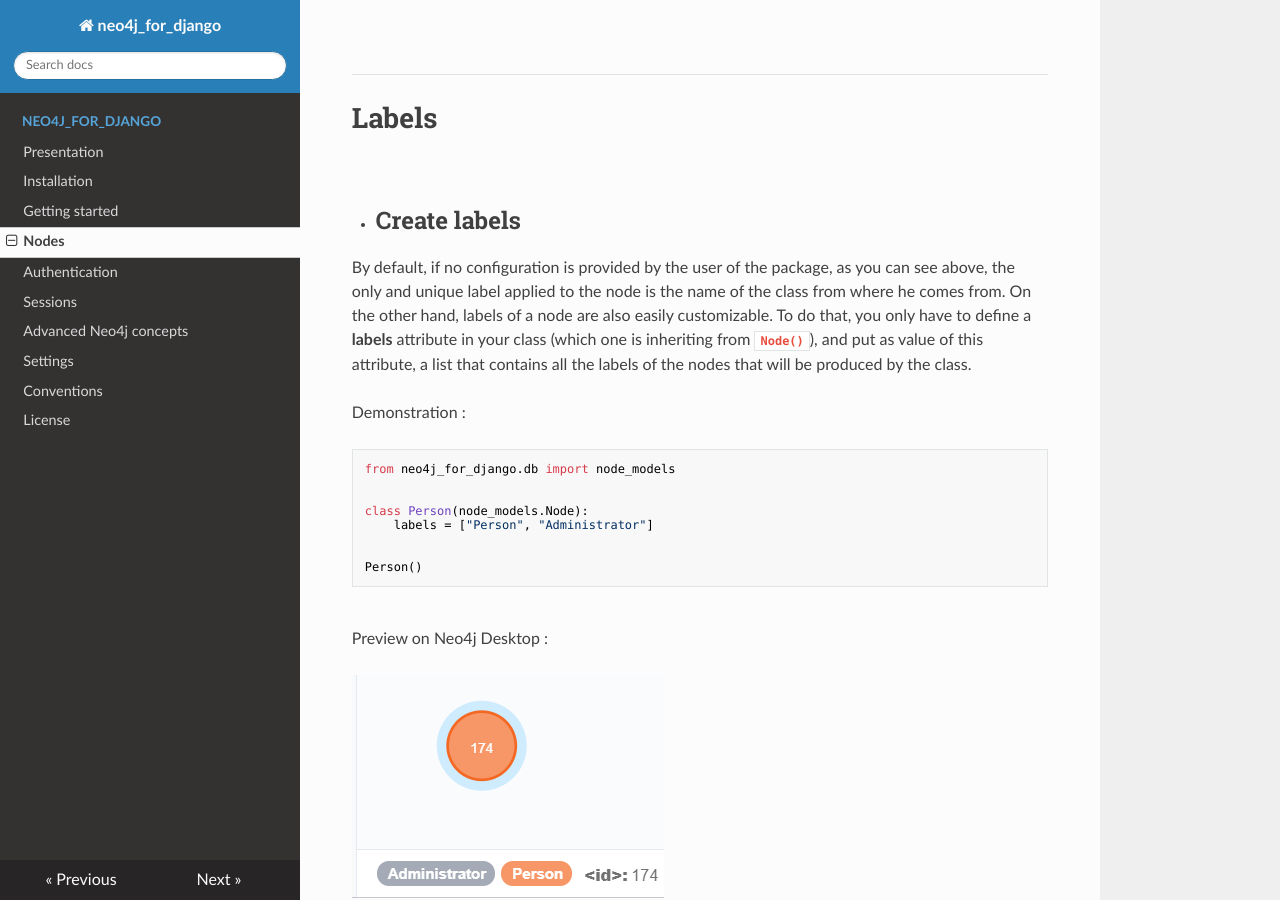
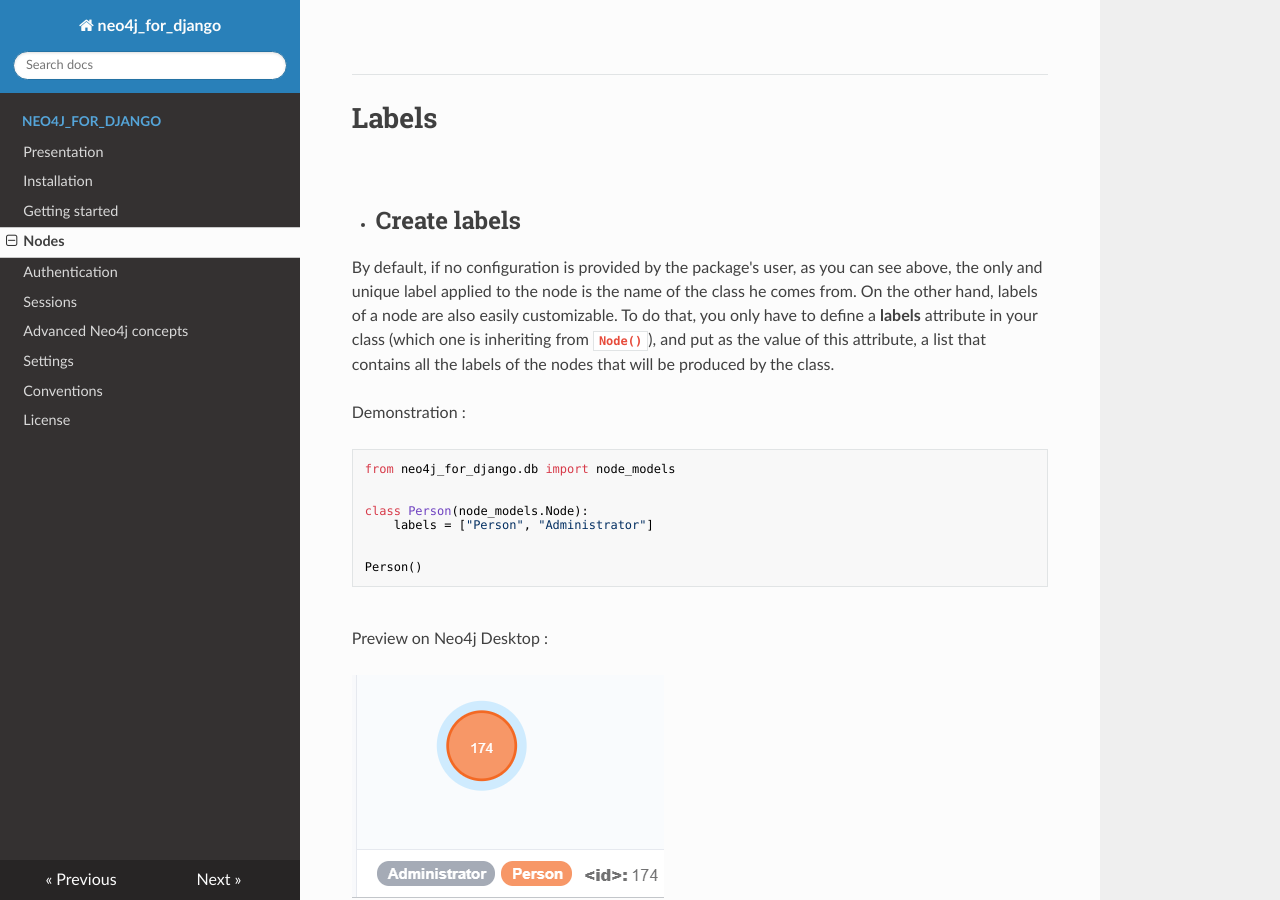
Before and after one commit to LilaRest/neo4j_for_django, an MkDocs documentation site: the page built from docs/nodes.md, in a window 1280 px wide and 900 px high, scrolled down 3204 px. Built offline with MkDocs 1.6.1, drawn with Linux system fonts in a browser that asks for light colours; nearby versions of some CDN libraries; some of the changed text lies outside the part shown.

Commit message:
Update nodes.md

```diff
--- a/docs/nodes.md
+++ b/docs/nodes.md
@@ -128,9 +128,9 @@ See : [Conventions](https://neo4j-for-django.readthedocs.io/en/latest/convention
 
 - ## Create labels
 
-By default, if no configuration is provided by the user of the package, as you can see above, the only and unique label applied to the node is the name of the class from where he comes from.
+By default, if no configuration is provided by the package's user, as you can see above, the only and unique label applied to the node is the name of the class he comes from.
 On the other hand, labels of a node are also easily customizable.
-To do that, you only have to define a **labels** attribute in your class (which one is inheriting from **`Node()`**), and put as value of this attribute, a list that contains all the labels of the nodes that will be produced by the class.
+To do that, you only have to define a **labels** attribute in your class (which one is inheriting from **`Node()`**), and put as the value of this attribute, a list that contains all the labels of the nodes that will be produced by the class.
 <br/>
 Demonstration :
 
@@ -274,7 +274,7 @@ Preview on Neo4j Desktop :
 
 - ## Apply properties' restrictions
 <br/>
-For better performances, the restrictions of all the properties of all your nodes should be applied in the Neo4j database. To apply all the restrictions contained in your project or update them if there are news, you can simply use the **`python manage.py n4d-apply`** command.
+For better performances, all properties'restrictions of all your nodes should be applied in the Neo4j database. To apply all the restrictions contained in your project or update them if there are news, you can simply use the **`python manage.py n4d-apply`** command.
 <br/>
 <br/>
 <br/>
```
Also changed, not shown: other parts of docs/nodes.md (+5 -5 lines).
